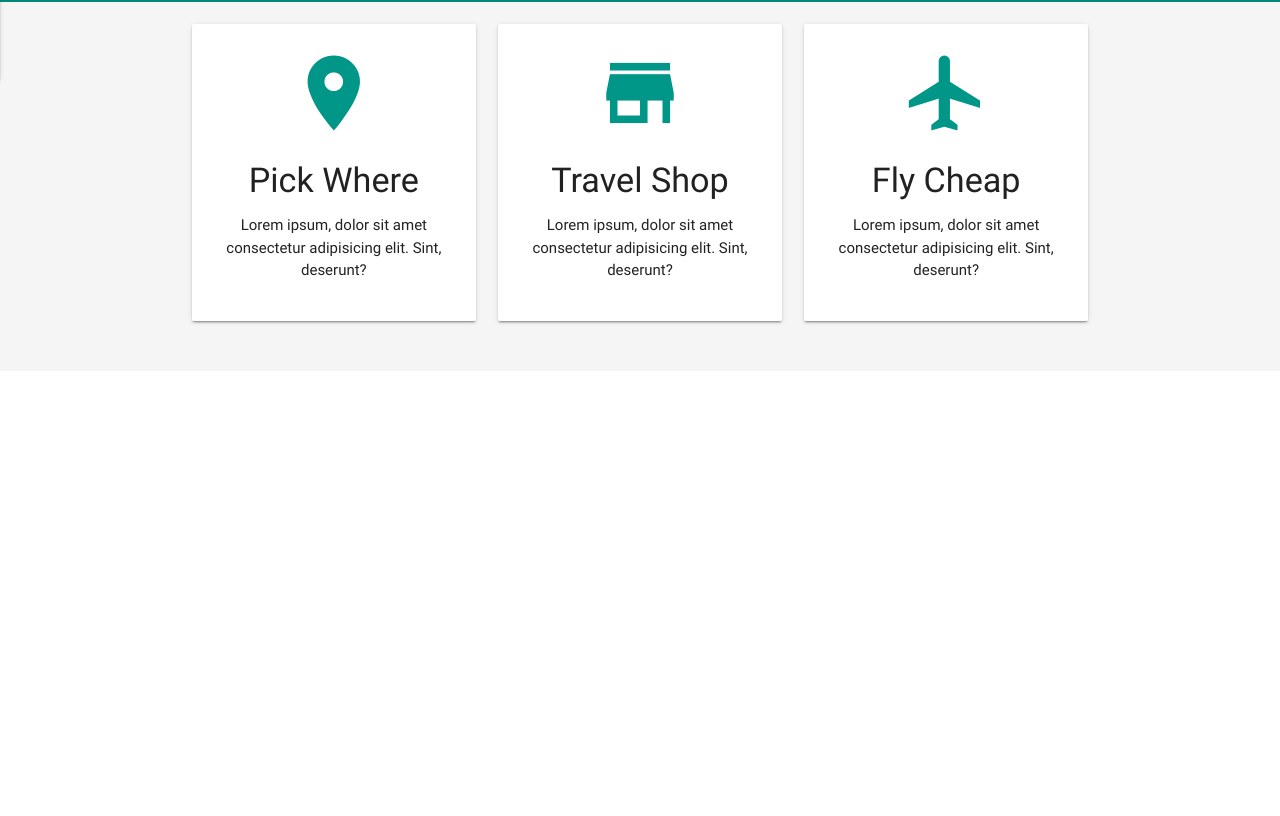
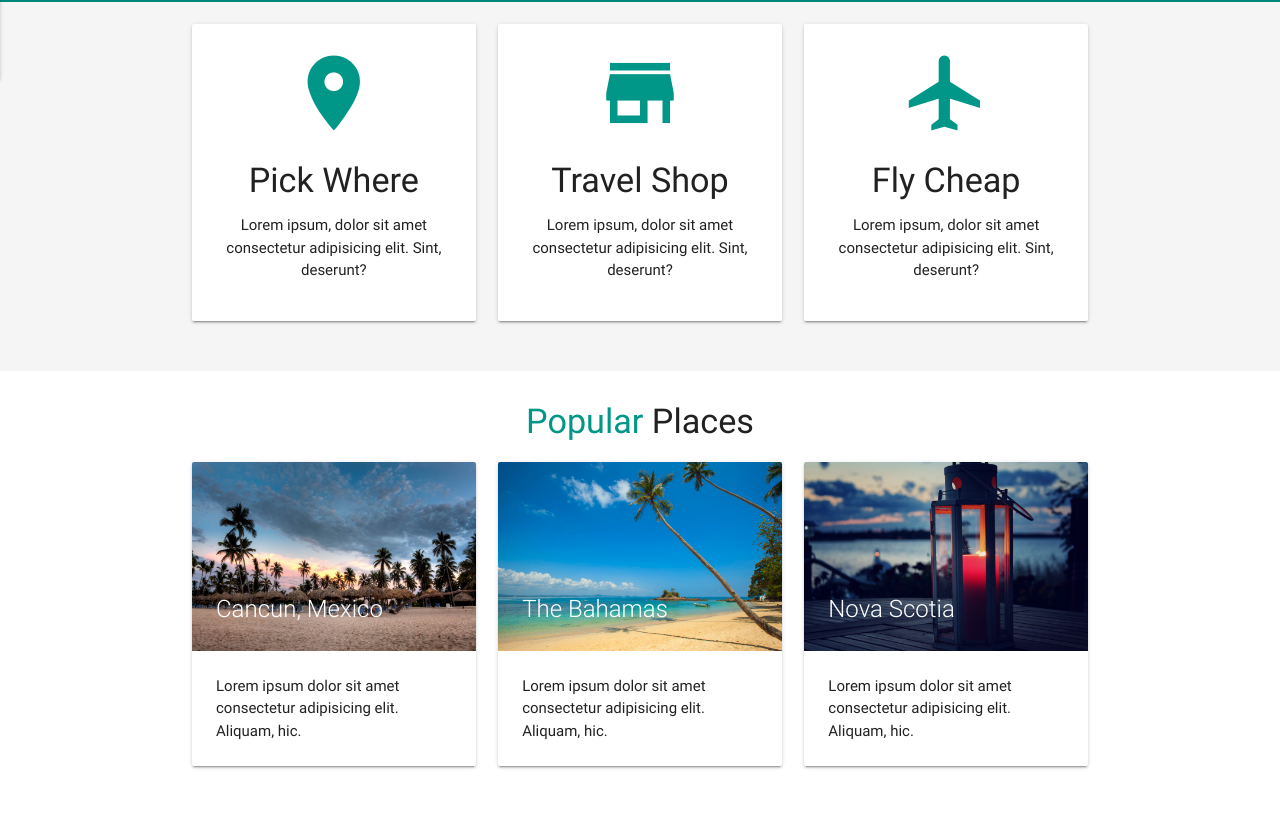
Before and after one commit to vsreyes/travelville, a plain HTML site: page index.html in a window 1280 px wide. Shown: the part 781-1597 px from the top of the page. Before the commit the page ends 1152 px from the top, so only its background shows below. Drawn offline with nearby package versions, Linux system fonts and the light colour scheme.

Commit message:
Gallery setup

```diff
--- a/index.html
+++ b/index.html
@@ -125,6 +125,49 @@
     </div>
   </section>
 
+  <!-- Section: Popular -->
+  <section class="section section-popular">
+    <div class="container">
+      <div class="row">
+        <h4 class="center"><span class="teal-text">Popular</span> Places</h4>
+        <div class="col s12 m4">
+          <div class="card">
+            <div class="card-image">
+              <img src="img/resort1.jpg" alt="">
+              <span class="card-title">Cancun, Mexico</span>
+            </div>
+            <div class="card-content">
+              <p>Lorem ipsum dolor sit amet consectetur adipisicing elit. Aliquam, hic.</p>
+            </div>
+          </div>
+        </div>
+        <div class="col s12 m4">
+          <div class="card">
+            <div class="card-image">
+              <img src="img/resort2.jpg" alt="">
+              <span class="card-title">The Bahamas</span>
+            </div>
+            <div class="card-content">
+              <p>Lorem ipsum dolor sit amet consectetur adipisicing elit. Aliquam, hic.</p>
+            </div>
+          </div>
+        </div>
+        <div class="col s12 m4">
+          <div class="card">
+            <div class="card-image">
+              <img src="img/resort3.jpg" alt="">
+              <span class="card-title">Nova Scotia</span>
+            </div>
+            <div class="card-content">
+              <p>Lorem ipsum dolor sit amet consectetur adipisicing elit. Aliquam, hic.</p>
+            </div>
+          </div>
+        </div>
+      </div>
+    </div>
+
+  </section>
+
   <!--Import jQuery before materialize.js-->
   <script type="text/javascript" src="https://code.jquery.com/jquery-3.2.1.min.js"></script>
   <script type="text/javascript" src="js/materialize.min.js"></script>
```
